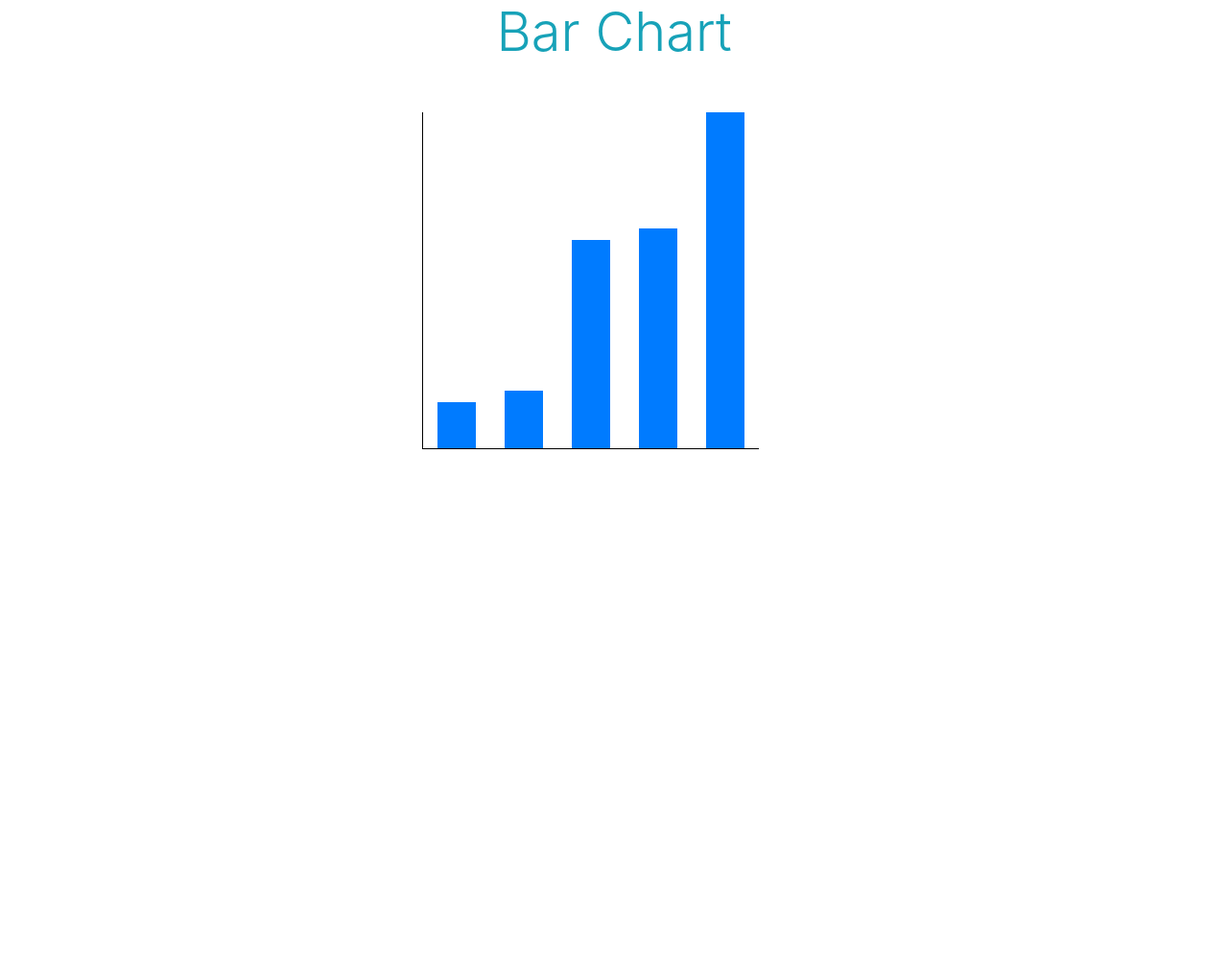
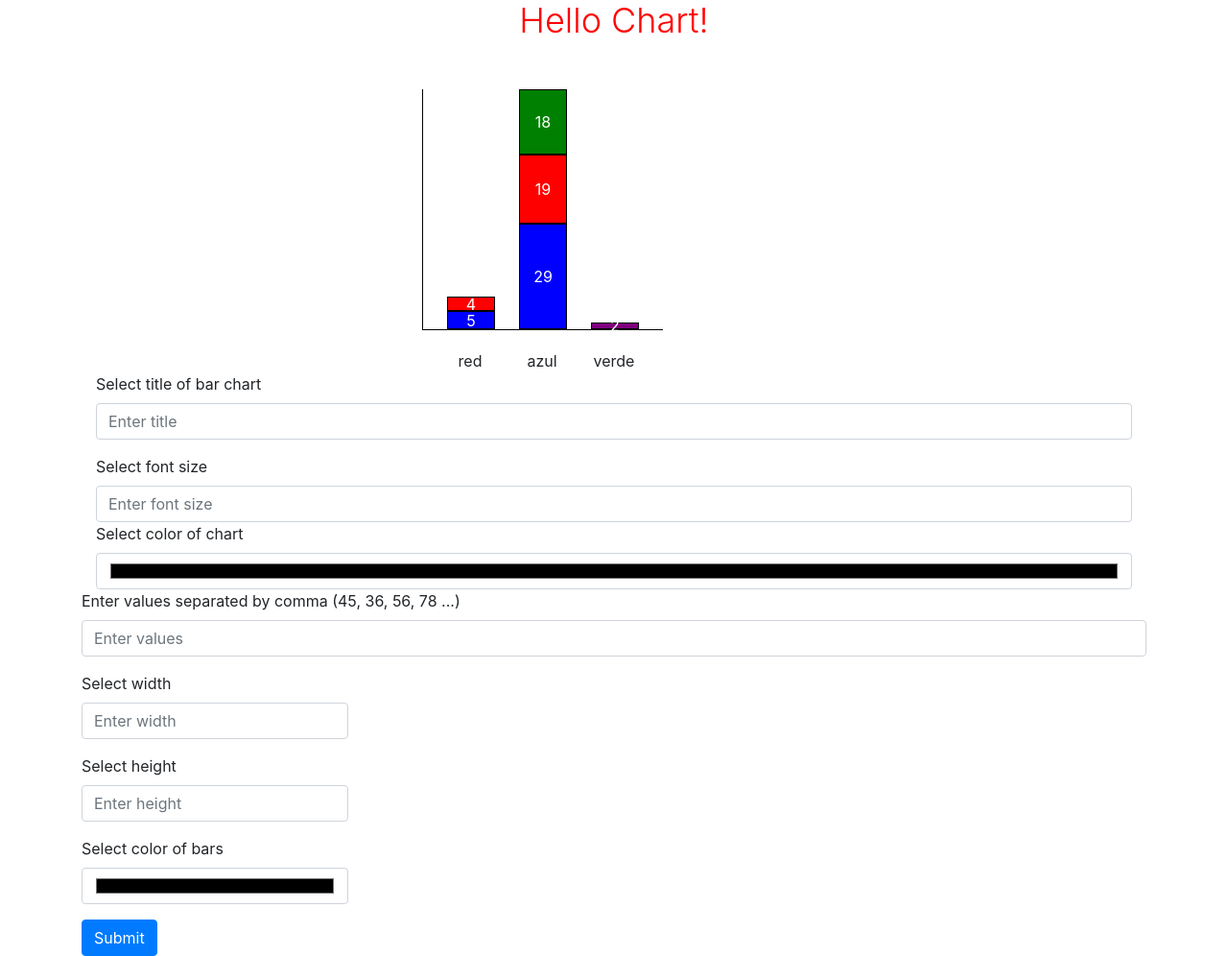
Before and after one commit to CamilaRivera/bar-chart-project, a website: page index.html in a window 1280 px wide. Shown: the whole page at 96% size. Before the commit the page ends 800 px from the top, so only its background shows below. Drawn offline with nearby package versions, Linux system fonts and the light colour scheme.

Commit message:
refactoring

```diff
--- a/assets/css/app.css
+++ b/assets/css/app.css
@@ -8,8 +8,12 @@ h1{
 }
 
 .chart-axis{
-  /* width: 112px; */
   height: 100%;
   border-bottom: 1px solid black;
   border-left: 1px solid black;
-  }
+  margin-bottom: 20px;
+}
+
+.bar-chart-bar{
+  border: 1px solid black;
+}
--- a/assets/js/main.js
+++ b/assets/js/main.js
@@ -1,54 +1,116 @@
-// function getChar() {
-//   var div = document.createElement("div");
-//   div.style.width = "100px";
-//   div.style.height = "100px";
-//   div.style.background = "red";
-//   div.style.color = "white";
+//Bar options
+var data = {
+  values: [[4, 5], [18, 19, 29], [2]],
+  labels: ["red", "azul", "verde"]
+};
+var options = {
+  width: 250,
+  height: 250,
+  dataColors: [["red", "blue"], ["green", "red", "blue"], ["purple"]],
+  spacing: 25,
+  // start , bottom, center
+  barLabelPosition: 'center',
+  titleOptions: {
+    text: 'Hello Chart!',
+    color: 'red',
+    size: 36
+  }
+};
+var chartContainer = $('#chart');
 
-//   document.getElementById("main").appendChild(div);
-// }
 
-var data = [4, 5, 18, 19, 29];
-var options = { width: 250, height: 250};
-var widthPerData = (options.width / data.length) * 0.8;
-var height = 750;
+function sumArray(data) {
+  sumTotal = 0;
+  for (var i = 0; i < data.length; i++) {
+    sumTotal = sumTotal + data[i];
+  }
 
-function createDiv(theWidth, theHeight, color) {
-
-  $('<div class=\'bg-primary\' style=\'width:' + theWidth + 'px;height:' + theHeight + '%;\'/>').appendTo('#chart');
-  // $('<div class=\'btn bg-primary\' style=\'width:' + theWidth + 'px;height:' + theHeight + 'px;background-color:' + color
-  // ';\'/>').appendTo('#main');
-
+  return sumTotal;
 }
 
-function createBars() {
-  var values = [4, 5, 18, 19, 29];
-  var maxValue = Math.max.apply(null, values);
+function getMaxBar(data) {
+  var barSums = data.map(sumArray);
+  return Math.max.apply(null, barSums);
+}
+
+
+function createBar(barContainerElement, barOptions) {
+  var bar = $('<div></div>')
+    .addClass("text-center")
+    .css('width', barOptions.width + 'px' )
+    .css('height', barOptions.height + '%')
+    .css('margin-left', barOptions.spacing + 'px');
+  bar.appendTo(barContainerElement);
+
+  for (var i = 0; i < barOptions.values.length; i++) {
+    var height = (barOptions.values[i] / sumArray(barOptions.values)) * 100;
+    $('<div></div>')
+      .addClass('bar-chart-bar')
+      .addClass('text-white')
+      .addClass('justify-content-' + barOptions.labelPosition)
+      .addClass('d-flex')
+      .addClass('flex-column')
+      .css('height', height + '%')
+      .css('background-color', barOptions.dataColorBar[i])
+      .text(barOptions.text[i])
+      .appendTo(bar);
+  }
+}
+
+function createLabel(barOptions) {
+  // var span = $('<div class= justify-content + barOptions.labelPosition + ' text-center\' style=\'width:' + barOptions.width + 'px;\'/>');
+  $('<div></div>')
+    .addClass('justify-content-' + barOptions.labelPosition)
+    .addClass('text-center')
+    .css('width', barOptions.width + 'px')
+    .css('margin-left', barOptions.spacing + 'px')
+    .text(barOptions.labelName)
+    .appendTo('#label');
+}
+
+function sizeChart(width, height) {
+  $('#chart').height(height);
+  $('#chart').width(width);
+  $('#label').width(width);
+}
+
+function setTitle(title, color, size) {
+  var chartTitle = document.getElementById("chartTitle");
+  chartTitle.innerHTML = title;
+  chartTitle.style.fontSize = size + "px";
+  chartTitle.style.color = color;
+}
+
+function createBars(data, options, element) {
+
+  sizeChart(options.width, options.height);
+  setTitle(options.titleOptions.text, options.titleOptions.color, options.titleOptions.size);
+
+  var widthAvailableForBars = options.width - options.spacing * (data.values.length + 1);
+  var barWidth = widthAvailableForBars / data.values.length;
+
+  var labels = data.labels;
+  var maxValue = getMaxBar(data.values);
   var maxHeight = maxValue;
 
 
-  for (var i = 0; i < values.length; i++) {
-    var heightPerData = (values[i] / maxHeight) * 100;
-    createDiv(widthPerData, heightPerData, 'red');
+  for (var i = 0; i < data.values.length; i++) {
+    var barOptions = {
+      width: barWidth,
+      height: (sumArray(data.values[i]) / maxHeight) * 100,
+      text: data.values[i],
+      labelPosition: options.barLabelPosition,
+      labelName: labels[i],
+      values: data.values[i],
+      dataColorBar: options.dataColors[i],
+      spacing: options.spacing
+    };
+    createBar(element, barOptions);
+    createLabel(barOptions);
   }
 }
 
-function sizeChart(width, height){
-  $('#chart').height(height);
-  $('#chart').width(width);
-}
-
-createBars();
-sizeChart(350, 350);
 
 
 
-// drawBarChart(data, options, element);
-// $('#main').append(
-//   $('<div/>')
-//     .attr("id", "newDiv1")
-//     .addClass("newDiv purple bloated")
-//     .css('background-color', 'red')
-//     .append("<span/>")
-//     .text("hello world")
-// );
+createBars(data, options, chartContainer );
--- a/index.html
+++ b/index.html
@@ -11,16 +11,55 @@
 </head>
 
 <body>
-  <h1 class="display-4 text-center text-info">Bar Chart</h1>
+  <h1 class="display-4 text-center" id="chartTitle">Bar Chart</h1>
   <div class="bar-chart-container">
-    <div class="d-flex justify-content-around align-items-end chart-axis" id="chart">
+    <div class="d-flex align-items-end chart-axis" id="chart">
       <!-- <input type="color">
     <input type="number"> -->
+    </div>
+    <div class="d-flex align-items-end " id="label">
 
     </div>
   </div>
 
+  <div class="container">
+    <form>
+      <div class="container">
+        <div class="form-group w-45 d-block">
+          <label for="barChartTitle">Select title of bar chart</label>
+          <input type="text" class="form-control" id="barChartTitle" placeholder="Enter title">
+        </div>
+        <div class="form-group w-25 d-inline">
+          <label for="selectedFontSize">Select font size</label>
+          <input type="number" class="form-control" id="selectedFontSize" placeholder="Enter font size">
+        </div>
+        <div class="form-group w-25 d-inline">
+          <label for="selectedColorChart">Select color of chart</label>
+          <input type="color" class="form-control" id="selectedColorChart">
+        </div>
+      </div>
+
+      <div class="form-group w-45">
+        <label for="values">Enter values separated by comma (45, 36, 56, 78 ...)</label>
+        <input type="text" class="form-control" id="values" placeholder="Enter values">
+      </div>
+      <div class="form-group w-25">
+        <label for="selectedWidth">Select width</label>
+        <input type="number" class="form-control" id="selectedWidth" placeholder="Enter width">
+      </div>
+      <div class="form-group w-25">
+        <label for="selectedHeight">Select height</label>
+        <input type="number" class="form-control" id="selectedHeight" placeholder="Enter height">
+      </div>
+      <div class="form-group w-25">
+        <label for="selectedColor">Select color of bars</label>
+        <input type="color" class="form-control" id="selectedColor">
+      </div>
+      <button type="submit" class="btn btn-primary">Submit</button>
+    </form>
+
   </div>
+
 
 
   <!-- JavaScript -->
```
